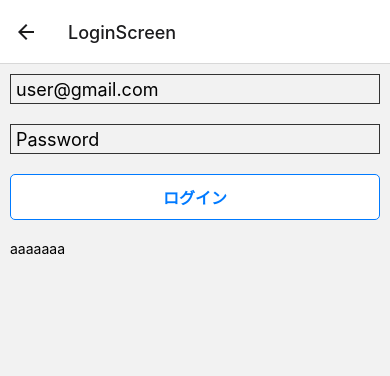
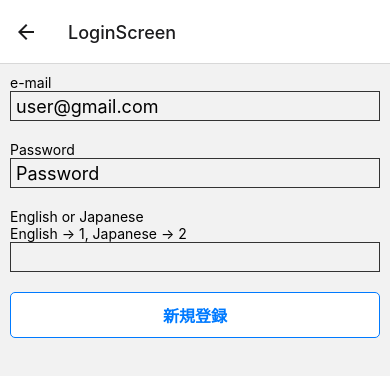
Before and after one commit to itotti69/chat_app, a React Native app: screen /LoginScreen in a window 390 px wide. Shown: the top 376 px of the page. Built offline with nearby package versions, Linux system fonts and the light colour scheme.

Commit message:
9/30 ログインメアド＆UID取得

```diff
--- a/src/screens/LoginScreen.tsx
+++ b/src/screens/LoginScreen.tsx
@@ -1,42 +1,84 @@
 //screens/ChatScreen.tsx
-
 //必要なモジュールをインポート
-
-import React, {useState} from 'react';
-import { StyleSheet, Button, Text, View, TouchableOpacity, TextInput, ActivityIndicator, TouchableHighlight } from 'react-native';
-// import   from 'react-native';
+import React, {useState, useEffect} from 'react';
+import {
+   StyleSheet,
+    Button,
+    SafeAreaView,
+    KeyboardAvoidingView,
+    Text,
+    View,
+    TouchableOpacity,
+    TextInput,
+    ActivityIndicator,
+    TouchableHighlight
+   } from 'react-native';
+import { getMessageDocRef, getUserId } from '../lib/firebase';
 import firebase from 'firebase/compat/app';
 
 //exportは違うファイルから呼び出せるように記述
 export const LoginScreen = () => {
-    // class LoginScreen extends Component {
-      // function Login() {
-          // state = { email: '', password: '', error: '', loading: false};
   const [email, setEmail] = useState('');
   const [password, setPassword] = useState('');
   const [error, setError] = useState('');
   const [loading, setLoading] = useState(false);
+  const [native_number, setNative] = useState('');
+
+  //   const sendMessage = async (value: string, uid: string | undefined, nameValue: string, nativeNumber: number, passValue: string) => {
+//     if (value != '') {
+//         const docRef = await getMessageDocRef();
+//         const newMessage = {
+//             email: value,
+//             userId: uid,
+//             name: nameValue,
+//             native: nativeNumber,
+//             password: passValue
+//         } as Message;
+//         await docRef.set(newMessage);
+
+//     } else {
+//         Alert.alert('エラー', 'メッセージを入力してください');
+//     }
+// };
 
   //ログインボタンが押された時にstateのemailとpasswordをfirebaseの機能で認証している
   const onButtonPress = () => {
-            // this.setState({error: '', loading: true});
     setError('');
     setLoading(true);
 
+
+    firebase.auth().onAuthStateChanged(async (user) => {
+      //未ログイン時
+      if (!user) {
         firebase.auth().signInWithEmailAndPassword(email, password)
+        .then((onLoginSuccess))
         .catch(() => {
           firebase.auth().createUserWithEmailAndPassword(email, password)
+            .then((onLoginSuccess))
+            .catch((onLoginFail));
+        });
+      }
+      //ログイン時
+      else {
+        // ログイン済みのユーザー情報があるかをチェック
+        //コレクション名は'users'
+        var userDoc = await firebase.firestore().collection('users').doc(user.uid).get();
+        if (!userDoc.exists) {
+          // Firestore にユーザー用のドキュメントが作られていなければ作る
+          await userDoc.ref.set({
+            email: user.email,
+            display_name: '柴田',
+            native_number: '1',
+            password: '12345678',
+            user_id: user.uid,
+          });
+        }
+      }
     });
   }
 
           //上のfirebase.authでログインに成功した場合
           const onLoginSuccess = () => {
-            // this.setState({
-            //   email: '',
-            //   password: '',
-            //   loading: false,
-            //   error: ''
-            // });
             setEmail('');
             setPassword('');
             setLoading(false);
@@ -45,10 +87,6 @@ export const LoginScreen = () => {
 
           //上のfirebase.authでログインに失敗した場合
           const onLoginFail = () => {
-            // this.setState({
-            //   loading: false,
-            //   error: 'Authentication Failed'
-            // });
             setLoading(false);
             setError('Authentication Failed');
           }
@@ -60,9 +98,9 @@ export const LoginScreen = () => {
             }
 
             return (
-              <TouchableOpacity style={{alignSelf: 'stretch', backgroundColor: '#fff', borderRadius: 5, borderWidth: 1, borderColor: '#007aff'}} >
+              <TouchableOpacity onPress={onButtonPress} style={{alignSelf: 'stretch', backgroundColor: '#fff', borderRadius: 5, borderWidth: 1, borderColor: '#007aff'}} >
                 <Text style={{alignSelf: 'center', color: '#007aff',fontSize: 16, fontWeight: '600',paddingBottom: 10, paddingTop: 10}}>
-                  ログイン
+                  新規登録
                 </Text>
               </TouchableOpacity>
             )
@@ -70,40 +108,59 @@ export const LoginScreen = () => {
             return (
               <View>
                 <View style={{padding: 10}}>
+                  <Text>e-mail</Text>
                   <TextInput
                       placeholder="user@gmail.com"
                       autoCorrect={false}
                       value={email}
-                      onChangeText={email => setEmail('')}
+                      onChangeText={email => setEmail(email)}
                       style={{color: '#000', paddingRight: 5, paddingLeft: 5, fontSize: 18, lineHeight: 23, height: 30, borderWidth: 1, borderColor: '#333'}}
                     />
                 </View>
                 <View style={{padding: 10}}>
+                  <Text>Password</Text>
                   <TextInput
                       secureTextEntry
                       placeholder="Password"
                       autoCorrect={false}
                       value={password}
-                      onChangeText={password => setPassword('')}
+                      returnKeyType="done"
+                      autoCapitalize="none"
+                      onChangeText={(password) => setPassword(password)}
                       style={{color: '#000', paddingRight: 5, paddingLeft: 5, fontSize: 18, lineHeight: 23, height: 30, borderWidth: 1, borderColor: '#333'}}
                     />
                 </View>
 
                 <View style={{padding: 10}}>
-                  {loadSpinner()}
+                  <Text>English or Japanese</Text>
+                  <Text>English → 1, Japanese → 2</Text>
+                  <TextInput
+                      autoCorrect={false}
+                      value={native_number}
+                      returnKeyType="done"
+                      autoCapitalize="none"
+                      onChangeText={(native_number) => setNative(native_number)}
+                      style={{color: '#000', paddingRight: 1, paddingLeft: 1, fontSize: 18, lineHeight: 23, height: 30, borderWidth: 1, borderColor: '#333'}}
+                    />
                 </View>
 
+                {/* <Button title="Sign up!!" onPress={() => onPress()} /> */}
+
                 <View style={{padding: 10}}>
-                  <Text>aaaaaaa</Text>
+                  {loadSpinner()}
                 </View>
               </View>
             );
-      //}
-      // <View style={{ flex: 1, alignItems: 'center', justifyContent: 'center' }}>
-      //   <Text>Login Screen</Text>
-      // </View>
+};
+
+const styles = StyleSheet.create({
+  inputText: {
+      color: '#fff',
+      borderWidth: 1,
+      borderColor: '#999',
+      height: 32,
+      flex: 1,
+      borderRadius: 5,
+      paddingHorizontal: 10
   }
-
-
-
-// export default LoginScreen;
+});
```
Also changed, not shown: src/lib/firebase.ts (line endings or trailing spaces), 2 other files (tests, documents, lock files or other folders). Lines whose indentation alone changed are shown as unchanged.
